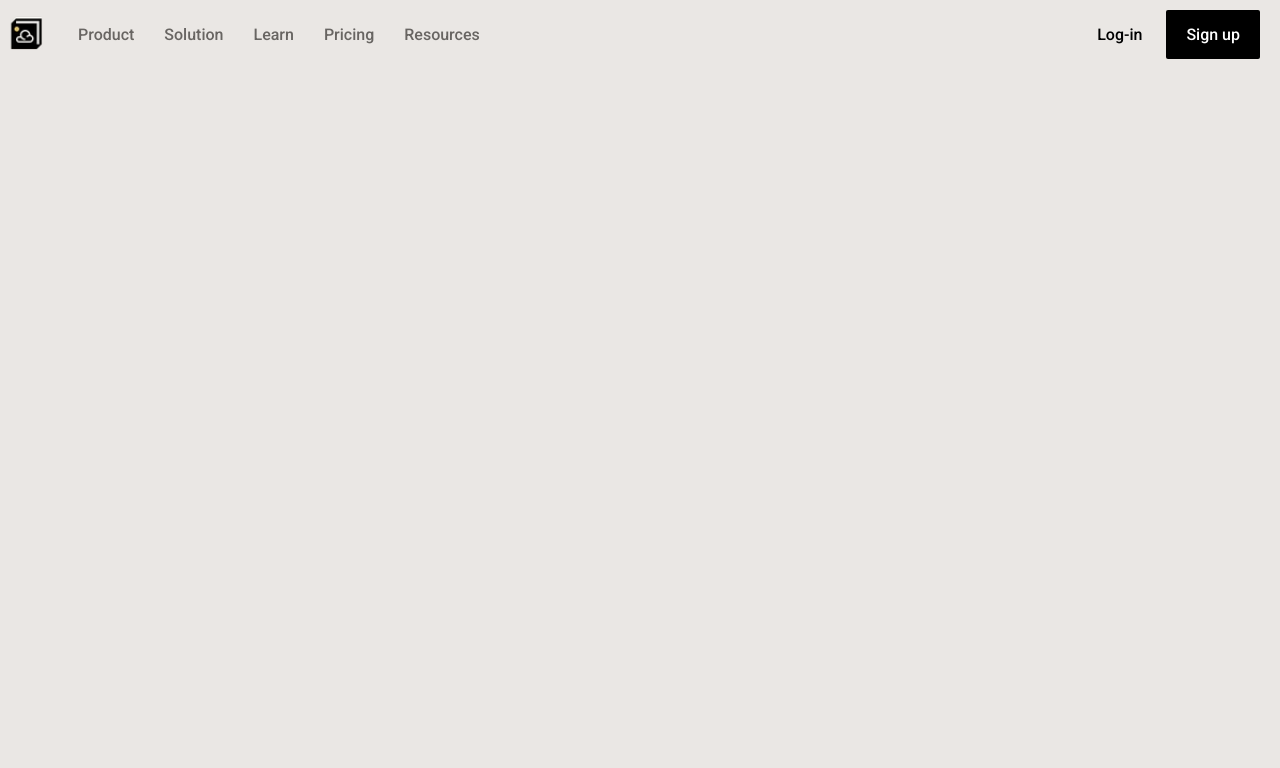
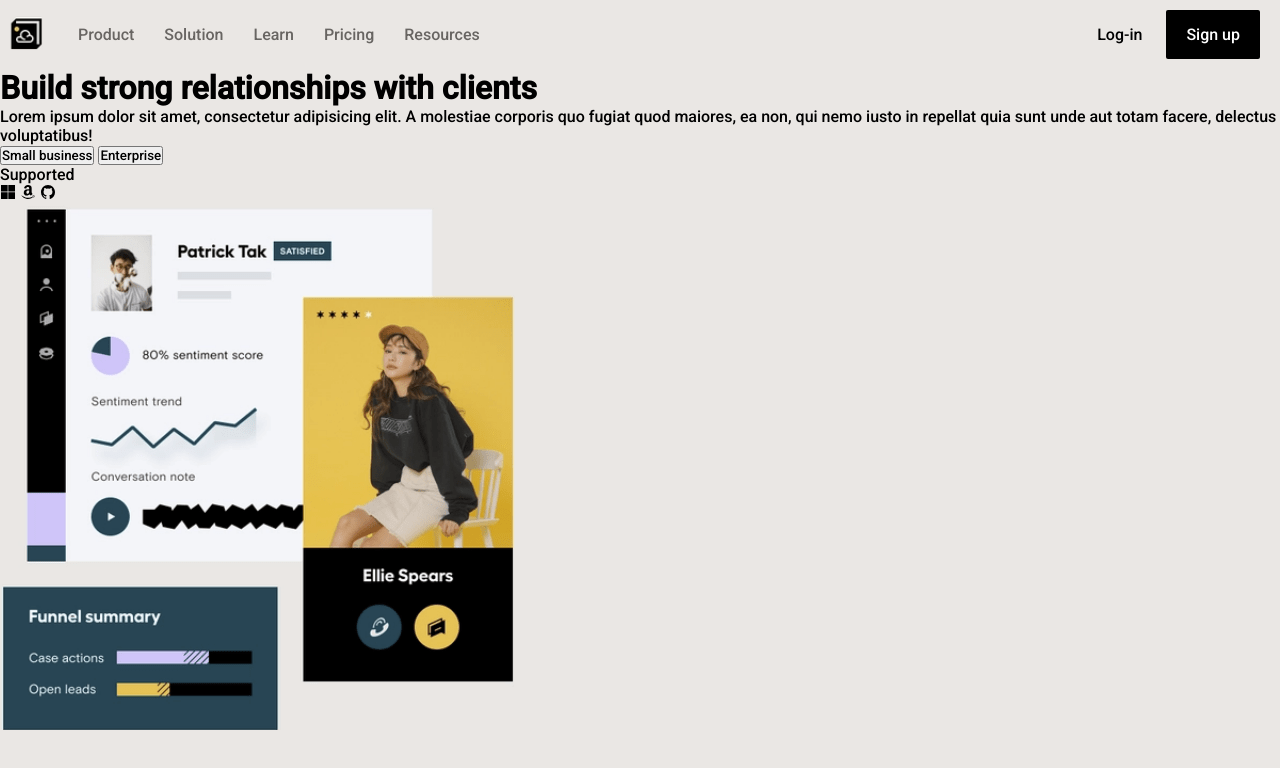
Before and after one commit to Reza-Golnari/Relationships, a plain HTML site: page index.html in a window 1280 px wide. Drawn offline with nearby package versions, Linux system fonts and the light colour scheme.

Commit message:
Crated base of container

```diff
--- a/index.html
+++ b/index.html
@@ -77,5 +77,38 @@
       </nav>
     </header>
     <!-- end of header -->
+    <!-- start of content -->
+    <div class="conteiner">
+      <main>
+        <h1>Build strong relationships with clients</h1>
+        <p>
+          Lorem ipsum dolor sit amet, consectetur adipisicing elit. A molestiae
+          corporis quo fugiat quod maiores, ea non, qui nemo iusto in repellat
+          quia sunt unde aut totam facere, delectus voluptatibus!
+        </p>
+        <div class="main-btn">
+          <button type="button">Small business</button>
+          <button type="button">Enterprise</button>
+        </div>
+        <div class="iconbar">
+          <p>Supported</p>
+          <ion-icon name="logo-microsoft"></ion-icon>
+          <ion-icon name="logo-amazon"></ion-icon>
+          <ion-icon name="logo-github"></ion-icon>
+        </div>
+      </main>
+      <aside>
+        <img src="images/Capture.PNG" alt="Capture" />
+      </aside>
+    </div>
+    <!-- end of content -->
+    <script
+      type="module"
+      src="https://unpkg.com/ionicons@5.5.2/dist/ionicons/ionicons.esm.js"
+    ></script>
+    <script
+      nomodule
+      src="https://unpkg.com/ionicons@5.5.2/dist/ionicons/ionicons.js"
+    ></script>
   </body>
 </html>
```
